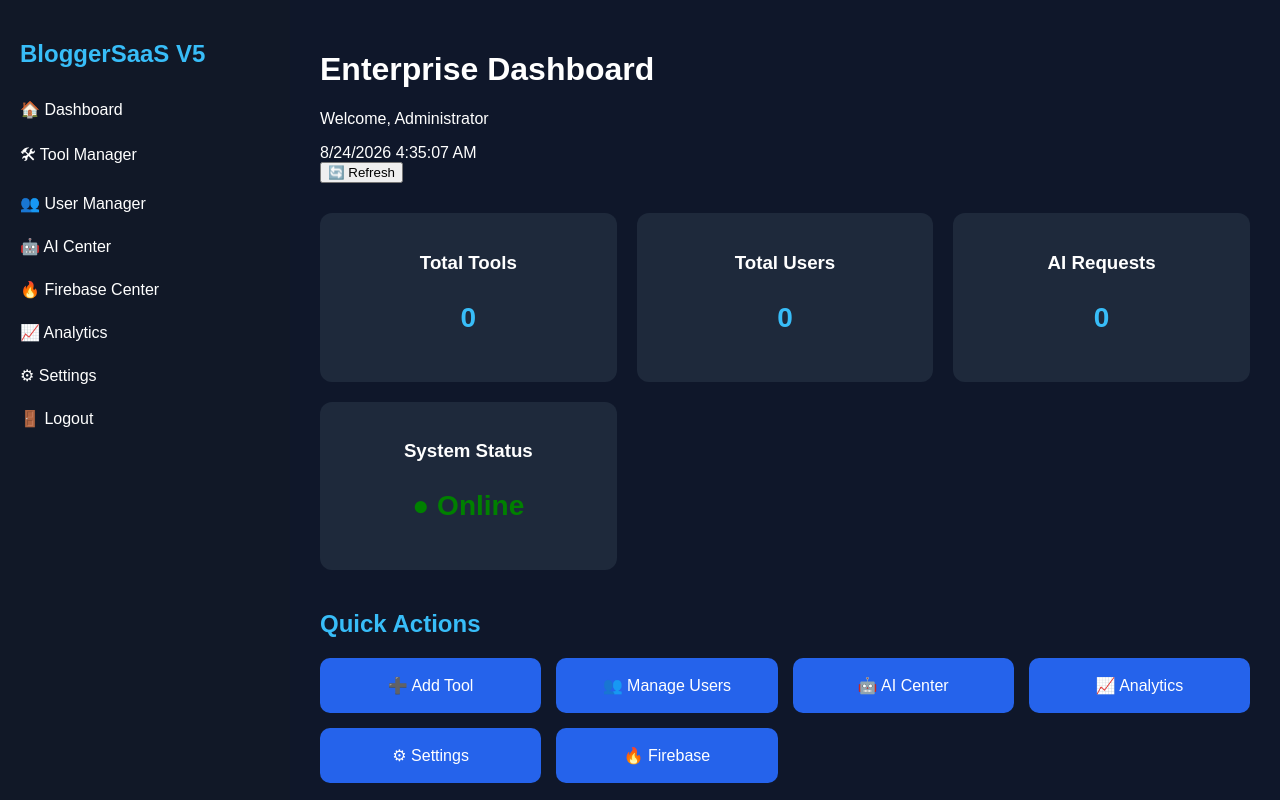
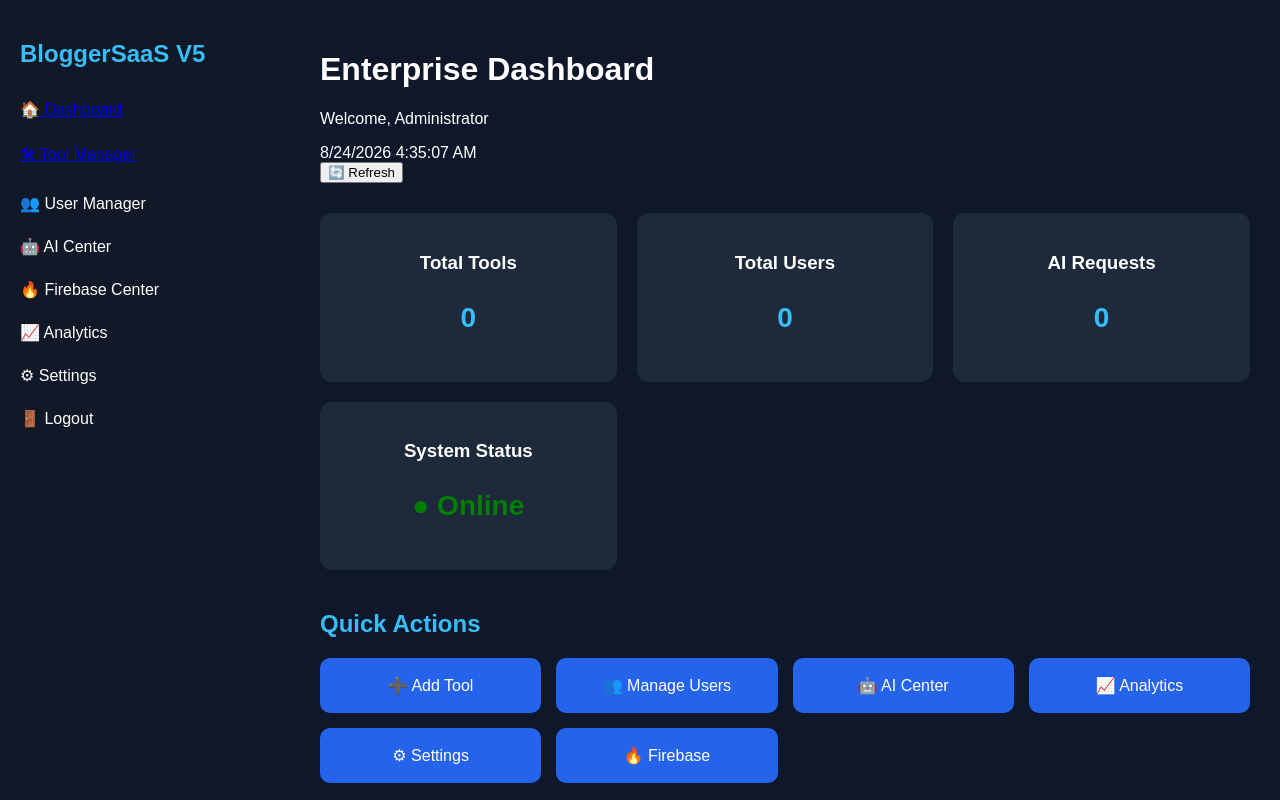
Before and after one commit to fatimamhaji786/BloggerSaaS-Ultimate-V5, a plain HTML site: page pages/dashboard.html in a window 1280 px wide. Shown: the top 800 px of the page. Drawn offline with Linux system fonts and the light colour scheme.

Commit message:
fix(navigation): connect Enterprise Dashboard Tool Manager route
Connect the Enterprise Dashboard Tool Manager sidebar item to the
Tool Manager page using the correct relative GitHub Pages route.

- Add dashboard navigation link to tool-manager.html
- Keep the existing dashboard structure unchanged
- Use relative navigation compatible with the /pages/ directory
- Prepare sidebar navigation for functional module routing

```diff
--- a/pages/dashboard.html
+++ b/pages/dashboard.html
@@ -24,9 +24,9 @@
 
 <ul>
 
-<li>🏠 Dashboard</li>
+<li><a href="dashboard.html">🏠 Dashboard</a></li>
 
-<li>🛠 Tool Manager</li>
+<li><a href="tool-manager.html">🛠 Tool Manager</a></li>
 
 <li>👥 User Manager</li>
 
```
